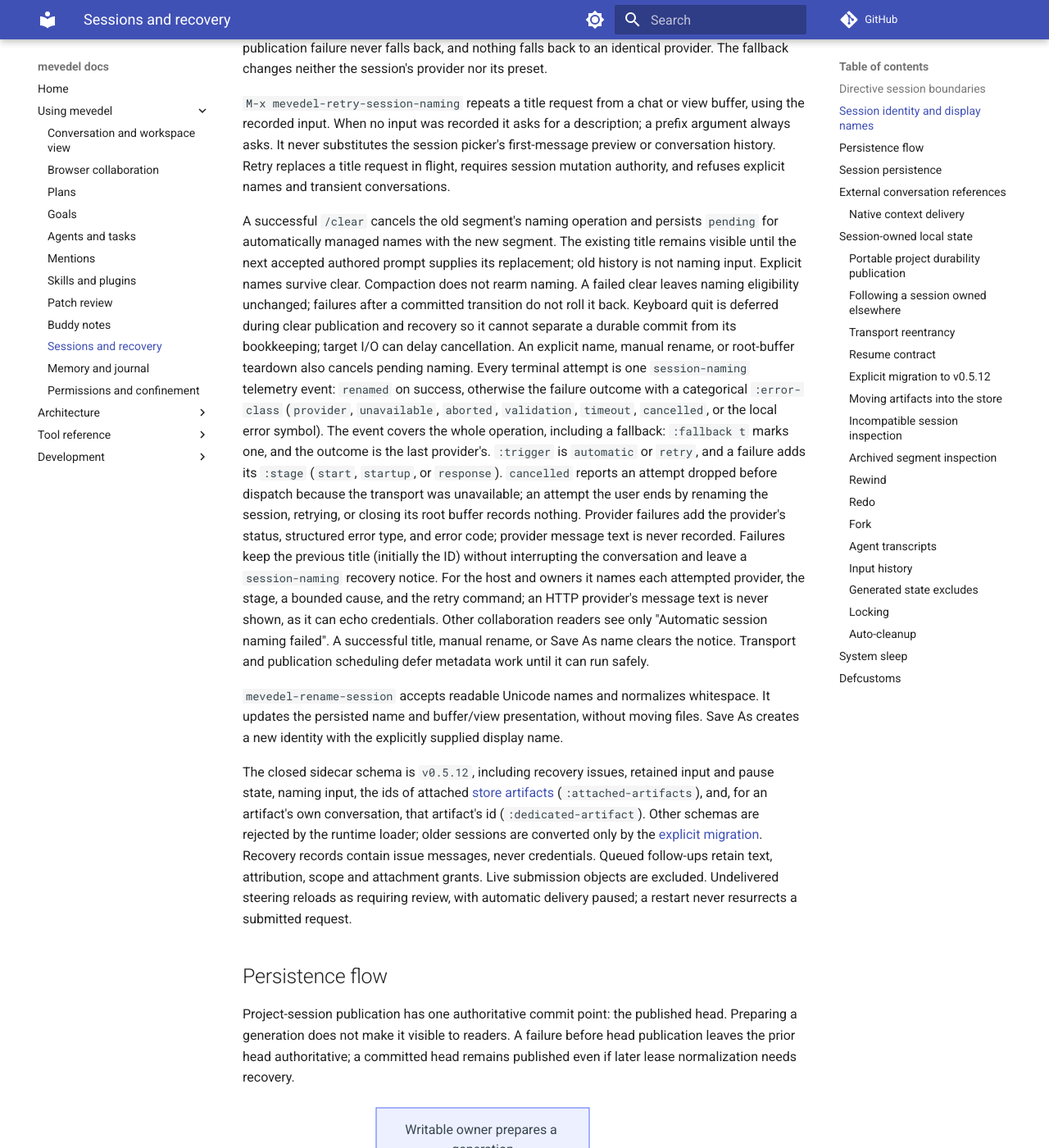
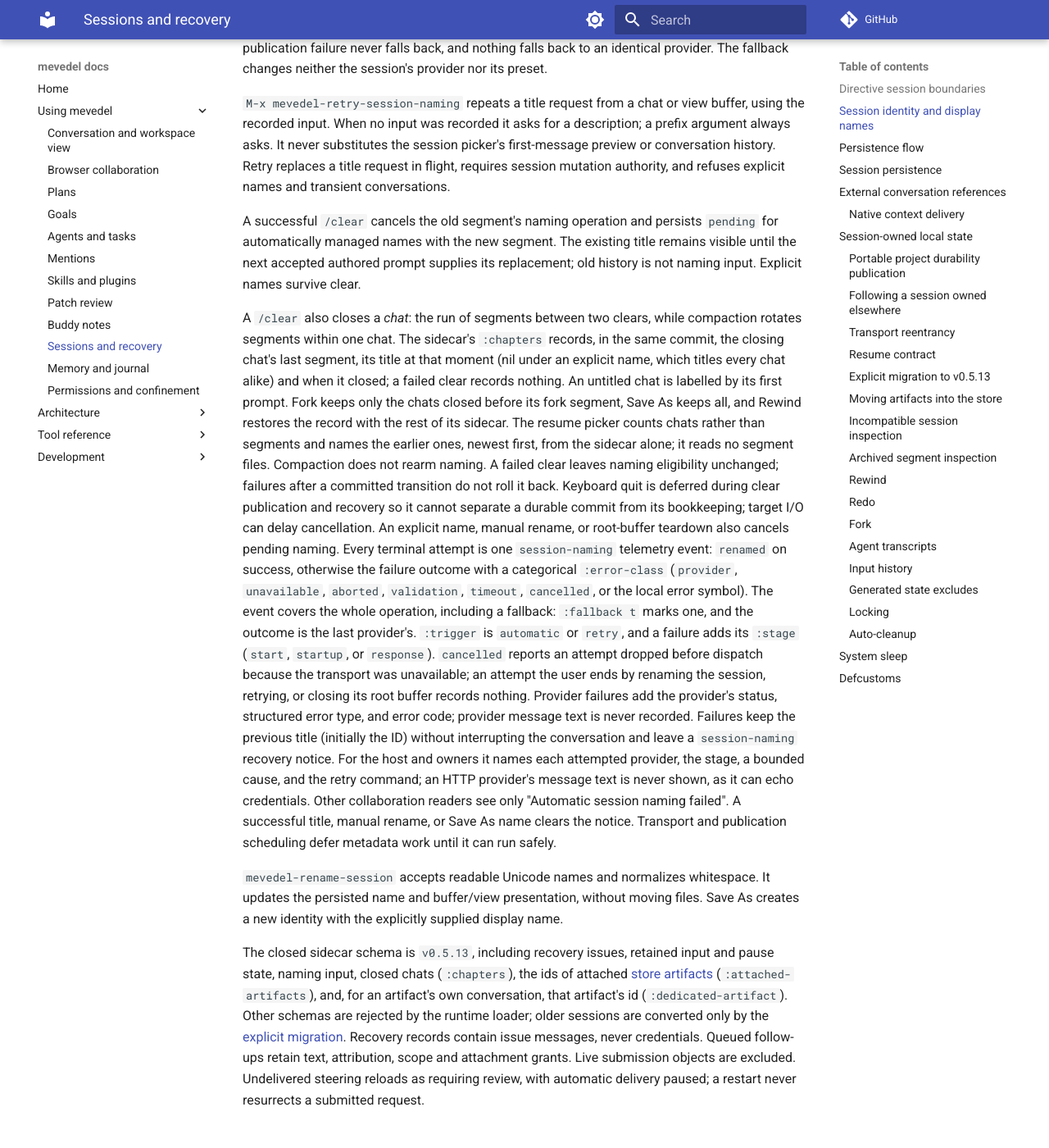
Before and after one commit to FrauH0lle/mevedel, an MkDocs documentation site: the page built from docs/sessions.md, in a window 1280 px wide and 1400 px high, scrolled down 2837 px. Shown: the whole window at 82% size. Built offline with MkDocs 1.6.1 and Material for MkDocs 9.7.7, drawn with Linux system fonts in a browser that asks for light colours; comment, search, counter and statistics services are not loaded; some of the changed text lies outside the part shown.

Commit message:
feat(sessions)!: Remember the chats /clear separates
`/clear' starts a new segment of the same session and renames it from the
next prompt, so a resumed session showed only its latest title and a
segment count that mixed clears with compaction.  Each clear now records
the chat it closes -- its last segment, title and time -- in the same
commit, and the resume picker, the view and the segment picker name the
earlier chats.

* mevedel-structs.el (mevedel-session): Add `chapters'.

* mevedel-session-codec.el (mevedel-session-codec-format-version): Bump
to v0.5.13.
(mevedel-session-codec--chapter-p): New.
(mevedel-session-codec-serialize, mevedel-session-codec-deserialize)
(mevedel-session-codec-validate-current-sidecar): Persist `:chapters'.

* mevedel-session-artifacts.el
(mevedel-session-artifacts-start-fresh-segment): Record the closing chat
on clear and restore the record on rollback.
(mevedel-session-artifacts-chats, mevedel-session-artifacts-session-chats)
(mevedel-session-artifacts--first-preview): New.
(mevedel-session-artifacts-segments): Name each segment's chat.

* mevedel-session-fork.el (mevedel-session-fork-clone-session): Keep the
chats closed before the fork segment.

* mevedel-session-persistence.el
(mevedel-session-persistence--sidecar-summary): Project chats.
(mevedel-session-persistence--format-session-candidate): Count chats and
name the earlier ones.

* mevedel-view-segments.el (mevedel-view-go-to-chat)
(mevedel-view-segments-chats-line): New.
(mevedel-view-segments--candidate, mevedel-view-go-to-segment): Name the
chat of each segment.

* mevedel-view-render.el (mevedel-view--after-header-position): Skip the
chats line.
(mevedel-view--full-rerender-reset): Insert it.

* mevedel-menu.el (mevedel-menu--navigate): Add `c Chat…'.
* mevedel.el: Autoload `mevedel-view-go-to-chat'.

* scripts/migrate-session-v0.5.6.el (mevedel-migrate-session--sidecar):
Convert v0.5.12 sessions to v0.5.13 with no recorded chats.

* docs/sessions.md, docs/view.md: Document chats and v0.5.13.

* test/mevedel-session-test-support.el
* test/test-mevedel-migrate-artifacts.el
* test/test-mevedel-session-artifacts.el
* test/test-mevedel-session-codec.el
* test/test-mevedel-session-fork.el
* test/test-mevedel-session-migration.el
* test/test-mevedel-session-persistence.el
* test/test-mevedel-view-segments.el: Cover chats and the new format.

BREAKING CHANGE: Saved v0.5.12 sessions must be converted with
scripts/migrate-session-v0.5.6.el before they can be resumed.

```diff
--- a/docs/sessions.md
+++ b/docs/sessions.md
@@ -143,6 +143,16 @@ A successful `/clear` cancels the old segment's naming operation and persists
 `pending` for automatically managed names with the new segment. The existing
 title remains visible until the next accepted authored prompt supplies its
 replacement; old history is not naming input. Explicit names survive clear.
+
+A `/clear` also closes a *chat*: the run of segments between two clears, while
+compaction rotates segments within one chat. The sidecar's `:chapters` records,
+in the same commit, the closing chat's last segment, its title at that moment
+(nil under an explicit name, which titles every chat alike) and when it closed;
+a failed clear records nothing. An untitled chat is labelled by its first
+prompt. Fork keeps only the chats closed before its fork segment, Save As keeps
+all, and Rewind restores the record with the rest of its sidecar. The resume
+picker counts chats rather than segments and names the earlier ones, newest
+first, from the sidecar alone; it reads no segment files.
 Compaction does not rearm naming. A failed clear leaves naming eligibility
 unchanged; failures after a committed transition do not roll it back.
 Keyboard quit is deferred during clear publication and recovery so it cannot
@@ -171,12 +181,12 @@ Transport and publication scheduling defer metadata work until it can run safely
 It updates the persisted name and buffer/view presentation, without moving files.
 Save As creates a new identity with the explicitly supplied display name.
 
-The closed sidecar schema is `v0.5.12`, including recovery issues, retained input and pause state,
-naming input,
+The closed sidecar schema is `v0.5.13`, including recovery issues, retained input and pause state,
+naming input, closed chats (`:chapters`),
 the ids of attached [store artifacts](view.md#artifact-store) (`:attached-artifacts`),
 and, for an artifact's own conversation, that artifact's id (`:dedicated-artifact`).
 Other schemas are rejected by the runtime loader; older sessions are converted
-only by the [explicit migration](#explicit-migration-to-v0512). Recovery records
+only by the [explicit migration](#explicit-migration-to-v0513). Recovery records
 contain issue messages, never credentials.
 Queued follow-ups retain text, attribution, scope and attachment grants. Live
 submission objects are excluded. Undelivered steering reloads as requiring review,
@@ -707,10 +717,10 @@ confirmation; declining aborts resume, while accepting binds the conversation
 to the opened workspace and discards copied session permission rules, resource
 grants, and additional roots.  The next save records the opened workspace's
 identity. Superseded sidecar shapes are not migrated during resume; the
-[explicit migration](#explicit-migration-to-v0512) runs separately.
+[explicit migration](#explicit-migration-to-v0513) runs separately.
 
 The package release is `0.5.0`; its persisted session format is independently
-`v0.5.12`.  The top-level `:authority-mode`, `:ptc-checkpoints`, and
+`v0.5.13`.  The top-level `:authority-mode`, `:ptc-checkpoints`, and
 execution-target incarnation are
 required by that session format:
 project sessions persist `portable`, while file-workspace sessions
@@ -1663,10 +1673,10 @@ An active persisted Goal is restored `paused`, with an explicit session-resumed
 reason; opening a session never dispatches Goal work. `/goal resume` is required
 to continue. Rewind preserves session preset settings but clears Goal state.
 
-### Explicit migration to v0.5.12
+### Explicit migration to v0.5.13
 
 The standalone [migration script](https://github.com/FrauH0lle/mevedel/blob/master/scripts/migrate-session-v0.5.6.el) converts
-v0.5.6, v0.5.9, v0.5.10 and v0.5.11 sessions to v0.5.12; a v0.5.12 session is
+v0.5.6, v0.5.9, v0.5.10, v0.5.11 and v0.5.12 sessions to v0.5.13; a v0.5.13 session is
 only validated. Other versions, including v0.5.7 and v0.5.8, are not read.
 Close the source session first, then run
 from the repository root with a new destination outside the source directory:
@@ -1689,7 +1699,9 @@ holds legacy `artifacts/` is refused rather than having them moved without
 being attached. Titles and naming states are kept. No older format recorded
 naming input, so a converted session has none: an `attempted` title can still
 be retried, and `mevedel-retry-session-naming` asks for a description instead
-of guessing it from history. Conversion makes no model requests. Restoring an interrupted
+of guessing it from history. No older format recorded chat boundaries either,
+so a converted session reads as one chat: its earlier segments stay browsable
+without chat titles. Conversion makes no model requests. Restoring an interrupted
 native conversation still requires explicit continuation through the current
 reader's recovery rules.
 
@@ -1802,6 +1814,12 @@ The picker lists the canonical range from segment 1 through the live segment,
 including each segment's latest prompt preview and `readable`, `missing`, or
 `unreadable` status. Adjacent navigation reports the exact broken path instead
 of skipping it; the picker lets the user bypass that segment.
+In a session that `/clear` divided, each row also names its chat, and `c`
+(`M-x mevedel-view-go-to-chat`) chooses a chat directly: an earlier chat opens
+at its last segment, the current chat returns to the live segment. The live
+view shows the earlier chats, newest first, on one line below its header;
+`RET` or a click on it opens the chat picker. The line is header chrome, so
+history begins after it.
 
 Each archived projection renders exactly one segment and is read-only. It does
 not merge earlier segments, modify the authoritative data buffer, or become a
```
Also changed, not shown: docs/view.md (+1 -0 lines), 18 other files.
